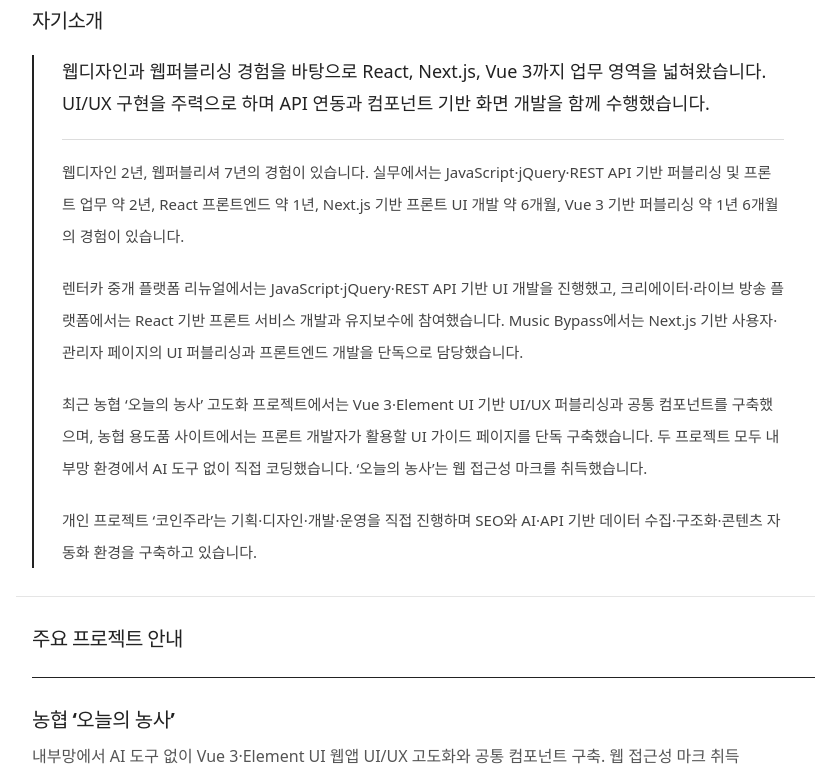
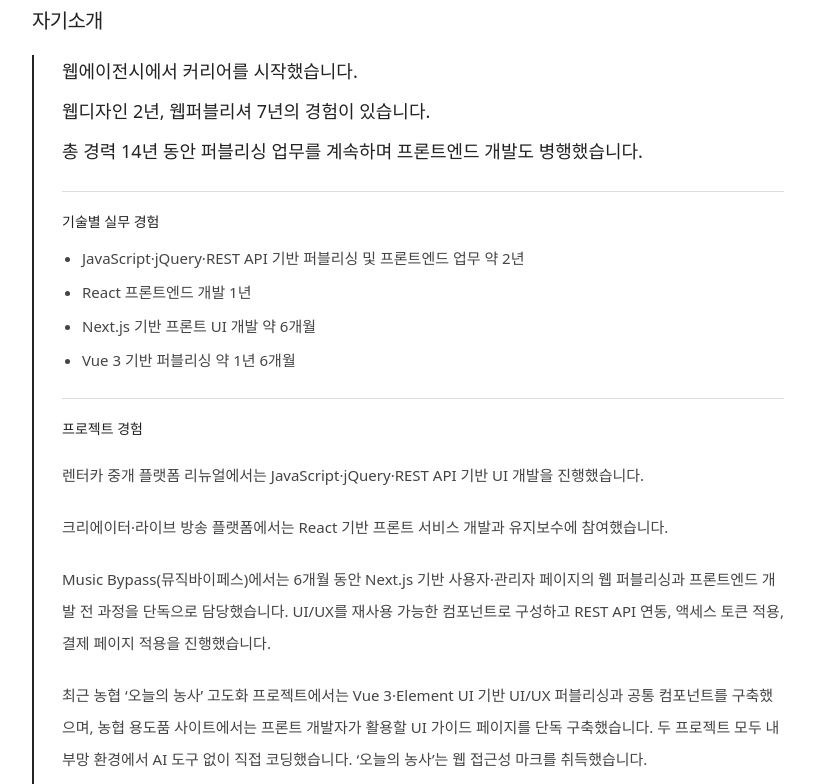
Before and after one commit to gaengkun/portfolio, a React (Vite) app: page / in a window 1280 px wide. Shown: the part 780-1564 px from the top of the page, without its empty margins (40-855 px from the left). Built offline with nearby package versions, Linux system fonts and the light colour scheme; the HTML template or start-up script is replaced by a standard one.

Commit message:
Separate introduction and describe Music Bypass work

```diff
--- a/src/App.tsx
+++ b/src/App.tsx
@@ -28,9 +28,20 @@ function EntryContent({ entry }: { entry: PortfolioEntry }) {
   if (entry.body) {
     return (
       <div className="mt-5 max-w-[47rem] border-l-2 border-[#222] pl-5 sm:pl-7">
-        <p className="text-base font-medium leading-8 text-[#222] sm:text-lg">{entry.lead ?? entry.description}</p>
-        <div className="mt-5 space-y-5 border-t border-[#ddd] pt-4 text-[15px] leading-8 text-[#444]">
+        <div className="space-y-2 text-base font-medium leading-8 text-[#222] sm:text-lg">
+          {entry.intro?.map((line) => <p key={line}>{line}</p>)}
           <p>{entry.description}</p>
+        </div>
+        {entry.experience && (
+          <section className="mt-6 border-t border-[#ddd] pt-5">
+            <h4 className="text-sm font-semibold text-[#222]">기술별 실무 경험</h4>
+            <ul className="mt-3 list-disc space-y-1.5 pl-5 text-[15px] leading-7 text-[#444]">
+              {entry.experience.map((item) => <li key={item}>{item}</li>)}
+            </ul>
+          </section>
+        )}
+        <div className="mt-6 space-y-5 border-t border-[#ddd] pt-5 text-[15px] leading-8 text-[#444]">
+          <h4 className="text-sm font-semibold text-[#222]">프로젝트 경험</h4>
           {entry.body.map((paragraph) => <p key={paragraph}>{paragraph}</p>)}
         </div>
       </div>
--- a/src/content.ts
+++ b/src/content.ts
@@ -2,7 +2,8 @@ export type PortfolioEntry = {
   id: string
   title: string
   description: string
-  lead?: string
+  intro?: string[]
+  experience?: string[]
   body?: string[]
   skillGroups?: { title: string; items: string[] }[]
   featuredProjects?: { title: string; description: string; tags: string[] }[]
@@ -28,10 +29,21 @@ export const portfolioCategories: PortfolioCategory[] = [
       {
         id: 'about',
         title: '자기소개',
-        lead: '웹디자인과 웹퍼블리싱 경험을 바탕으로 React, Next.js, Vue 3까지 업무 영역을 넓혀왔습니다. UI/UX 구현을 주력으로 하며 API 연동과 컴포넌트 기반 화면 개발을 함께 수행했습니다.',
-        description: '웹디자인 2년, 웹퍼블리셔 7년의 경험이 있습니다. 실무에서는 JavaScript·jQuery·REST API 기반 퍼블리싱 및 프론트 업무 약 2년, React 프론트엔드 약 1년, Next.js 기반 프론트 UI 개발 약 6개월, Vue 3 기반 퍼블리싱 약 1년 6개월의 경험이 있습니다.',
+        intro: [
+          '웹에이전시에서 커리어를 시작했습니다.',
+          '웹디자인 2년, 웹퍼블리셔 7년의 경험이 있습니다.',
+        ],
+        description: '총 경력 14년 동안 퍼블리싱 업무를 계속하며 프론트엔드 개발도 병행했습니다.',
+        experience: [
+          'JavaScript·jQuery·REST API 기반 퍼블리싱 및 프론트엔드 업무 약 2년',
+          'React 프론트엔드 개발 1년',
+          'Next.js 기반 프론트 UI 개발 약 6개월',
+          'Vue 3 기반 퍼블리싱 약 1년 6개월',
+        ],
         body: [
-          '렌터카 중개 플랫폼 리뉴얼에서는 JavaScript·jQuery·REST API 기반 UI 개발을 진행했고, 크리에이터·라이브 방송 플랫폼에서는 React 기반 프론트 서비스 개발과 유지보수에 참여했습니다. Music Bypass에서는 Next.js 기반 사용자·관리자 페이지의 UI 퍼블리싱과 프론트엔드 개발을 단독으로 담당했습니다.',
+          '렌터카 중개 플랫폼 리뉴얼에서는 JavaScript·jQuery·REST API 기반 UI 개발을 진행했습니다.',
+          '크리에이터·라이브 방송 플랫폼에서는 React 기반 프론트 서비스 개발과 유지보수에 참여했습니다.',
+          'Music Bypass(뮤직바이페스)에서는 6개월 동안 Next.js 기반 사용자·관리자 페이지의 웹 퍼블리싱과 프론트엔드 개발 전 과정을 단독으로 담당했습니다. UI/UX를 재사용 가능한 컴포넌트로 구성하고 REST API 연동, 액세스 토큰 적용, 결제 페이지 적용을 진행했습니다.',
           '최근 농협 ‘오늘의 농사’ 고도화 프로젝트에서는 Vue 3·Element UI 기반 UI/UX 퍼블리싱과 공통 컴포넌트를 구축했으며, 농협 용도품 사이트에서는 프론트 개발자가 활용할 UI 가이드 페이지를 단독 구축했습니다. 두 프로젝트 모두 내부망 환경에서 AI 도구 없이 직접 코딩했습니다. ‘오늘의 농사’는 웹 접근성 마크를 취득했습니다.',
           '개인 프로젝트 ‘코인주라’는 기획·디자인·개발·운영을 직접 진행하며 SEO와 AI·API 기반 데이터 수집·구조화·콘텐츠 자동화 환경을 구축하고 있습니다.',
         ],
```
Also changed, not shown: 1 other file (tests, documents, lock files or other folders).
